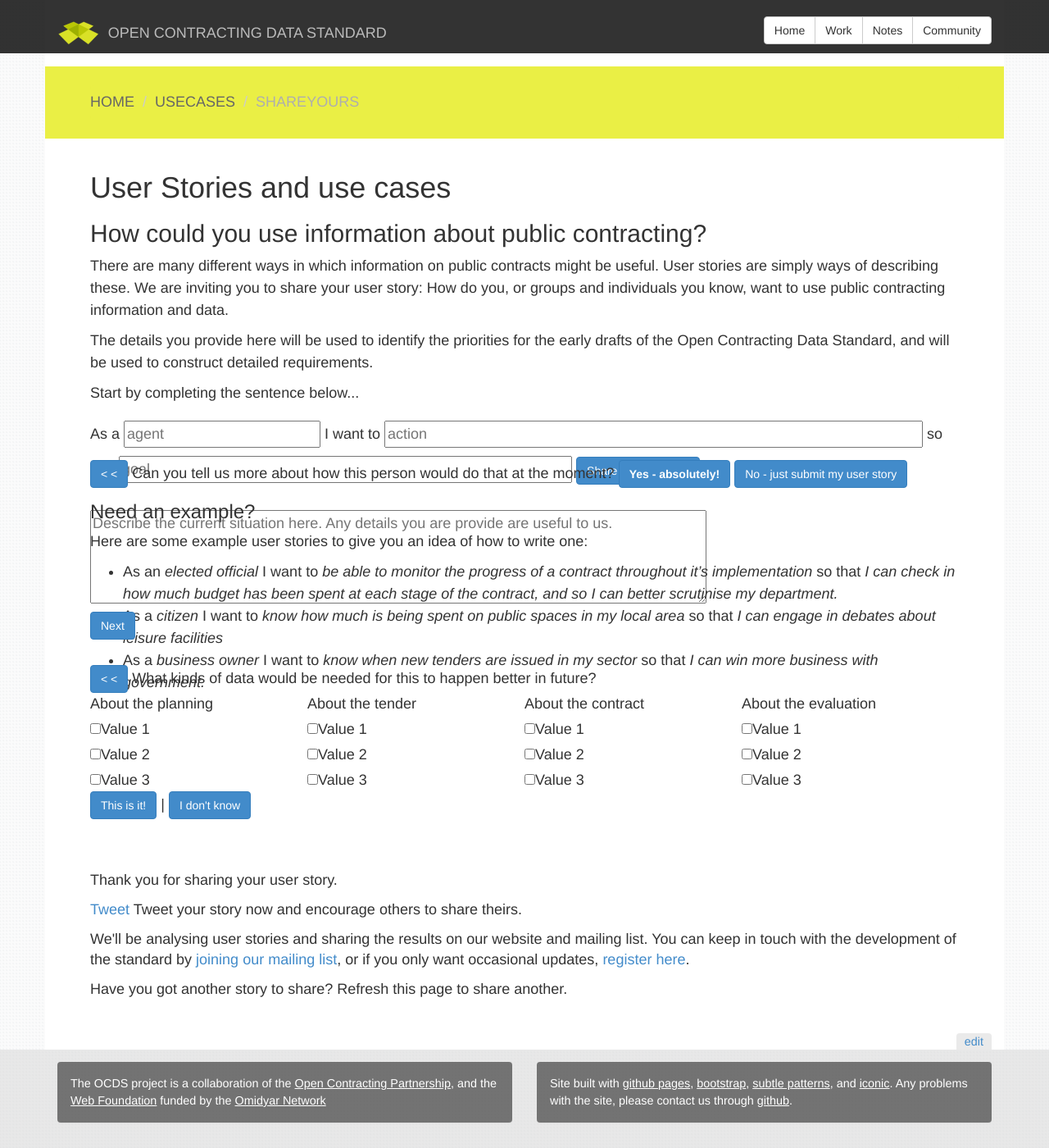
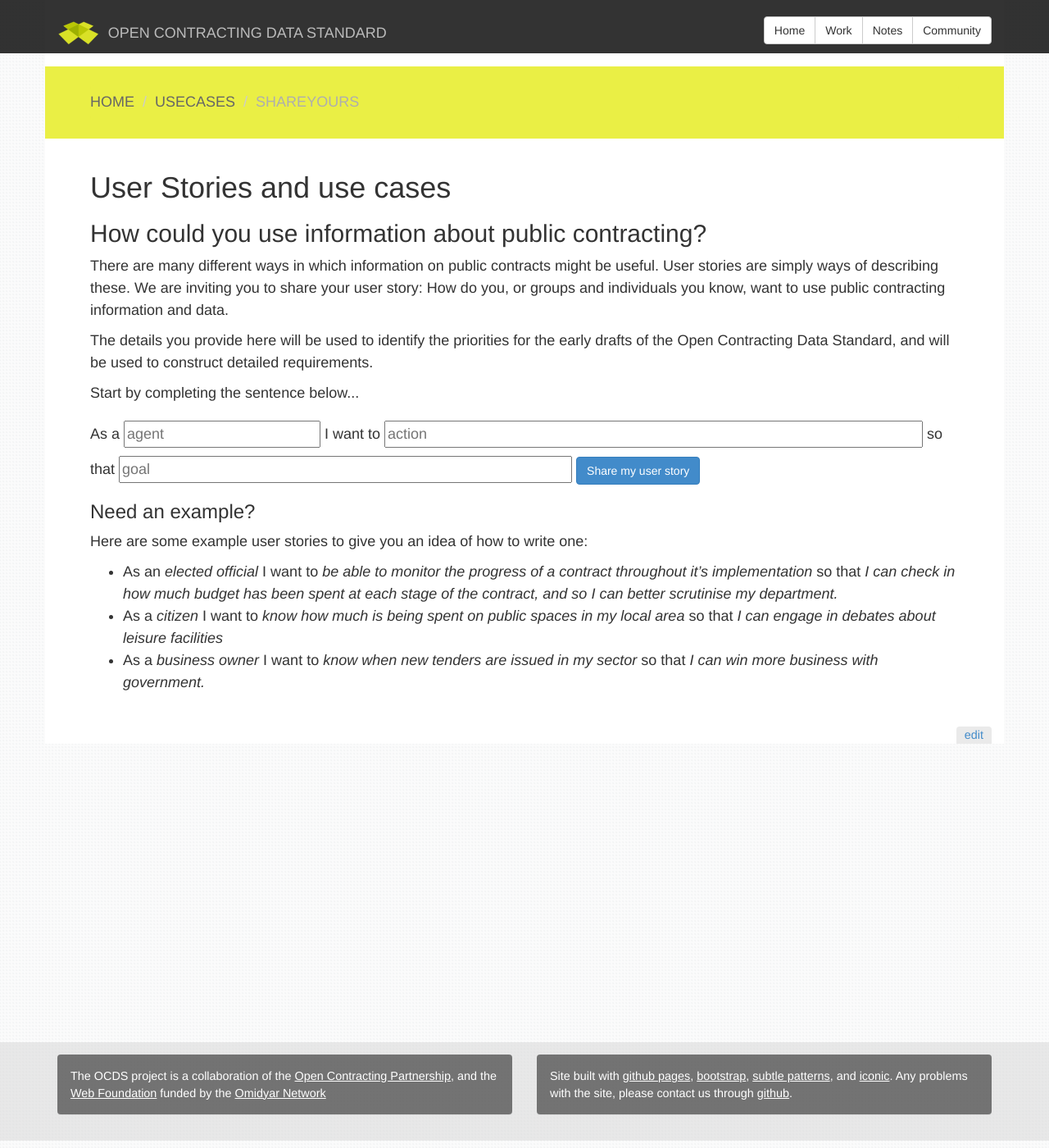
Before and after one commit to open-contracting/open-contracting.github.io, a Jekyll site: the page built from pages/usecases/shareyours.html, in a window 1280 px wide and 1400 px high, scrolled down 9 px. Shown: the whole window at 82% size. Built offline with Jekyll 4.4.1, drawn with Linux system fonts in a browser that asks for light colours; nearby versions of some CDN libraries; Markdown is read by kramdown in place of the engine named in the settings; part of the change alters nothing that is shown.

Commit message:
Trying out consultation tool

```diff
--- a/pages/usecases/shareyours.html
+++ b/pages/usecases/shareyours.html
@@ -6,7 +6,7 @@ title: User Stories and use cases
 <style><!--
 .consultationForm {
     line-height:150%;
-    height:250px;
+    min-height:250px;
 }
 
 .consultationForm input {
@@ -128,7 +128,14 @@ title: User Stories and use cases
 
 
       <script><!--
-          $(function() {
+
+      function defer(method) {
+          if (window.$)
+              method();
+          else
+              setTimeout(function() { defer(method) }, 50);
+      }
+          defer(function() {
            $(".extraData").hide();
            $("#shareStory").click(function(event) {
                event.preventDefault();
```
